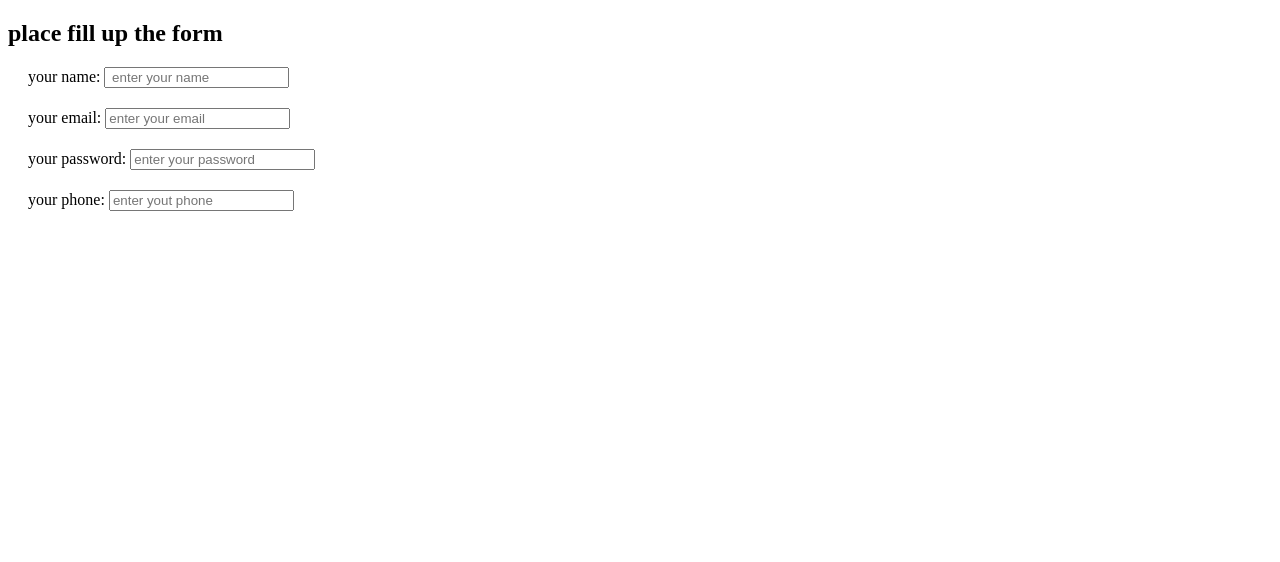
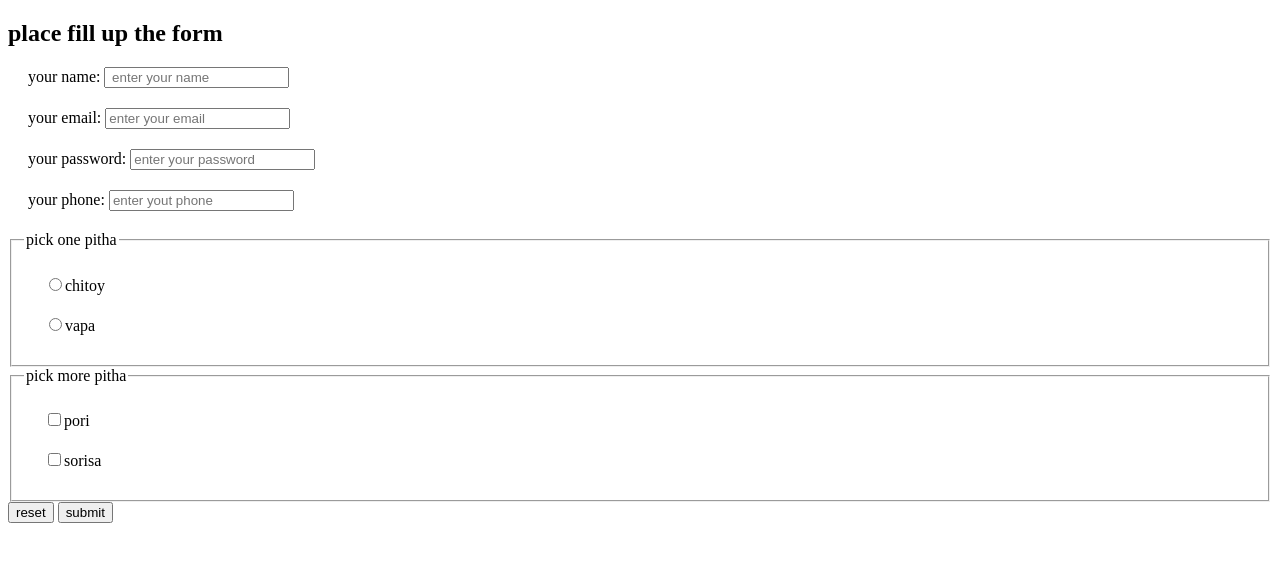
Before and after one commit to imranh-107/my-fast-repo, a plain HTML site: page index.html in a window 1280 px wide. Drawn offline with Linux system fonts and the light colour scheme.

Commit message:
sdd my secend code

```diff
--- a/index.html
+++ b/index.html
@@ -29,6 +29,26 @@
                     <input type="text" id="phone" name="" placeholder="enter yout phone">
 
                 </label>
+                <fieldset>
+                    <legend>pick one pitha</legend>
+                    <label for="chitoy">
+                        <input type="radio" id="chitoy" name="k">chitoy
+                    </label>
+                    <label for="vapa">
+                        <input type="radio" name="k" id="vapa">vapa
+                    </label>
+                </fieldset>
+                <fieldset>
+                    <legend>pick more pitha</legend>
+                    <label for="pori">
+                        <input type="checkbox" name="" id="pori">pori
+                    </label>
+                    <label for="sorisa">
+                        <input type="checkbox" name="" id="sorisa">sorisa
+                    </label>
+               </fieldset>
+               <input type="reset" value="reset">
+               <input type="submit" value="submit">
 
 
 
```
